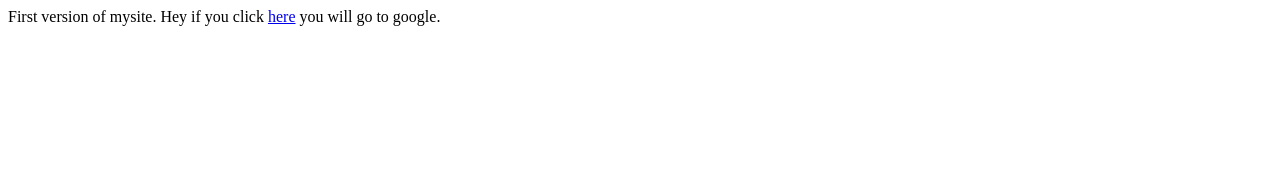
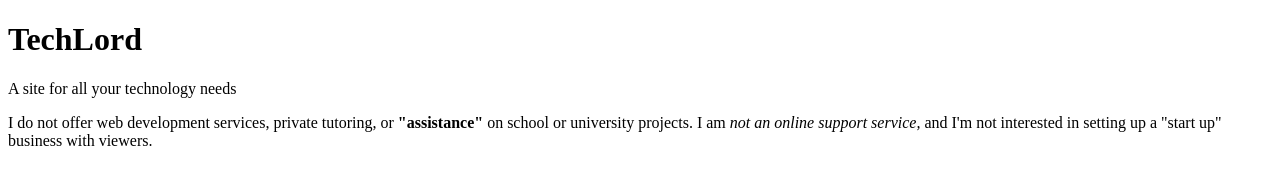
Before and after one commit to hariprasad01/MySite, a plain HTML site: page index.html in a window 1280 px wide. Drawn offline with Linux system fonts and the light colour scheme.

Commit message:
Bolding and italics plus comment

```diff
--- a/index.html
+++ b/index.html
@@ -5,7 +5,15 @@
 	<title>Mysite</title>
 </head>
 <body>
-	First version of mysite.
-    Hey if you click <a href="www.google.com">here</a> you will go to google.
+    <h1>
+        TechLord
+    </h1>
+    <p>
+        A site for all your technology needs
+    </p>
+    <!-- Going to use bold and italics in the next paragraph -->
+	<p>
+        I do not offer web development services, private tutoring, or <strong>"assistance"</strong> on school or university projects. I am <em>not an online support service,</em> and I'm not interested in setting up a "start up" business with viewers.
+    </p>
 </body>
 </html>
```
